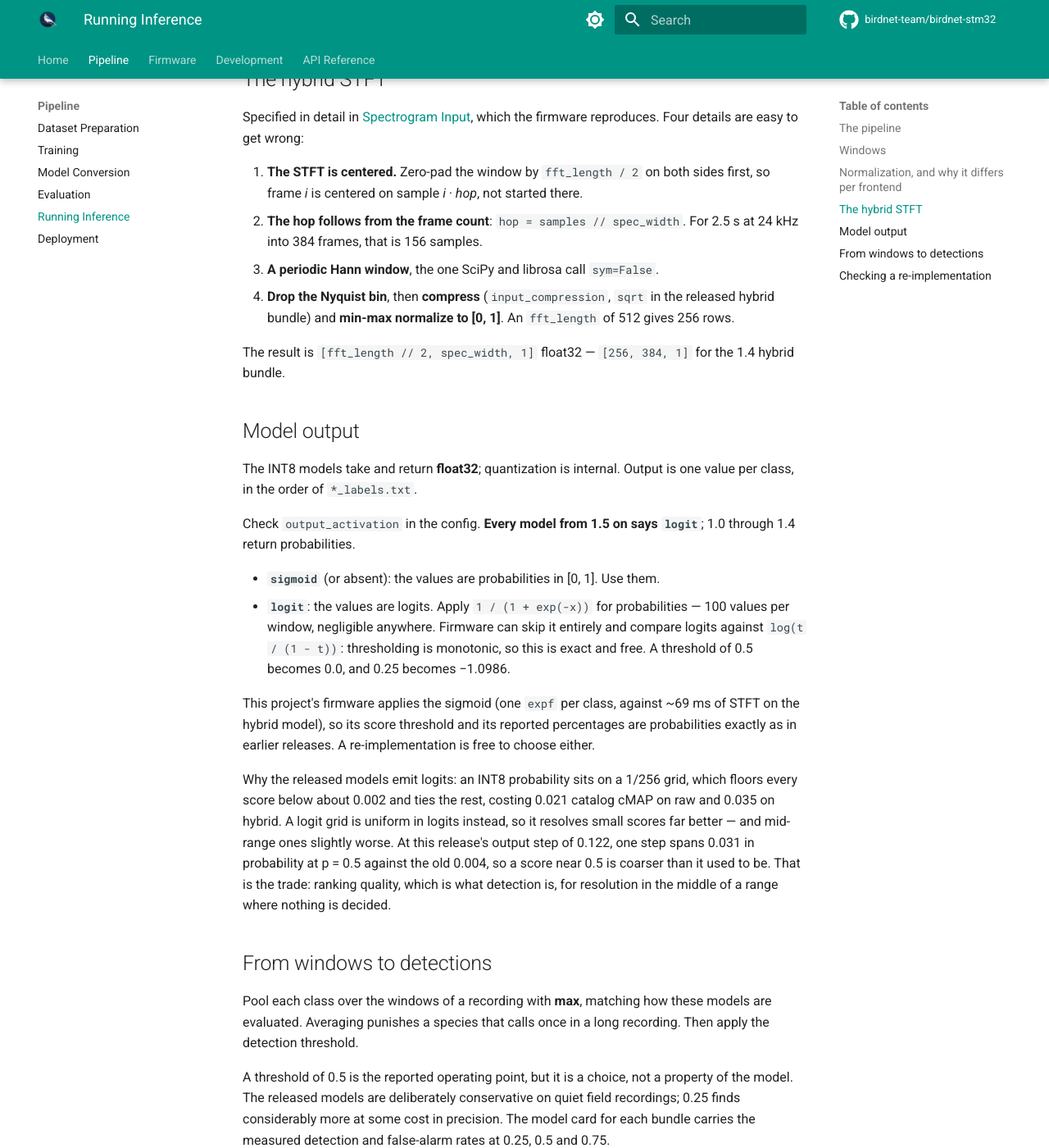
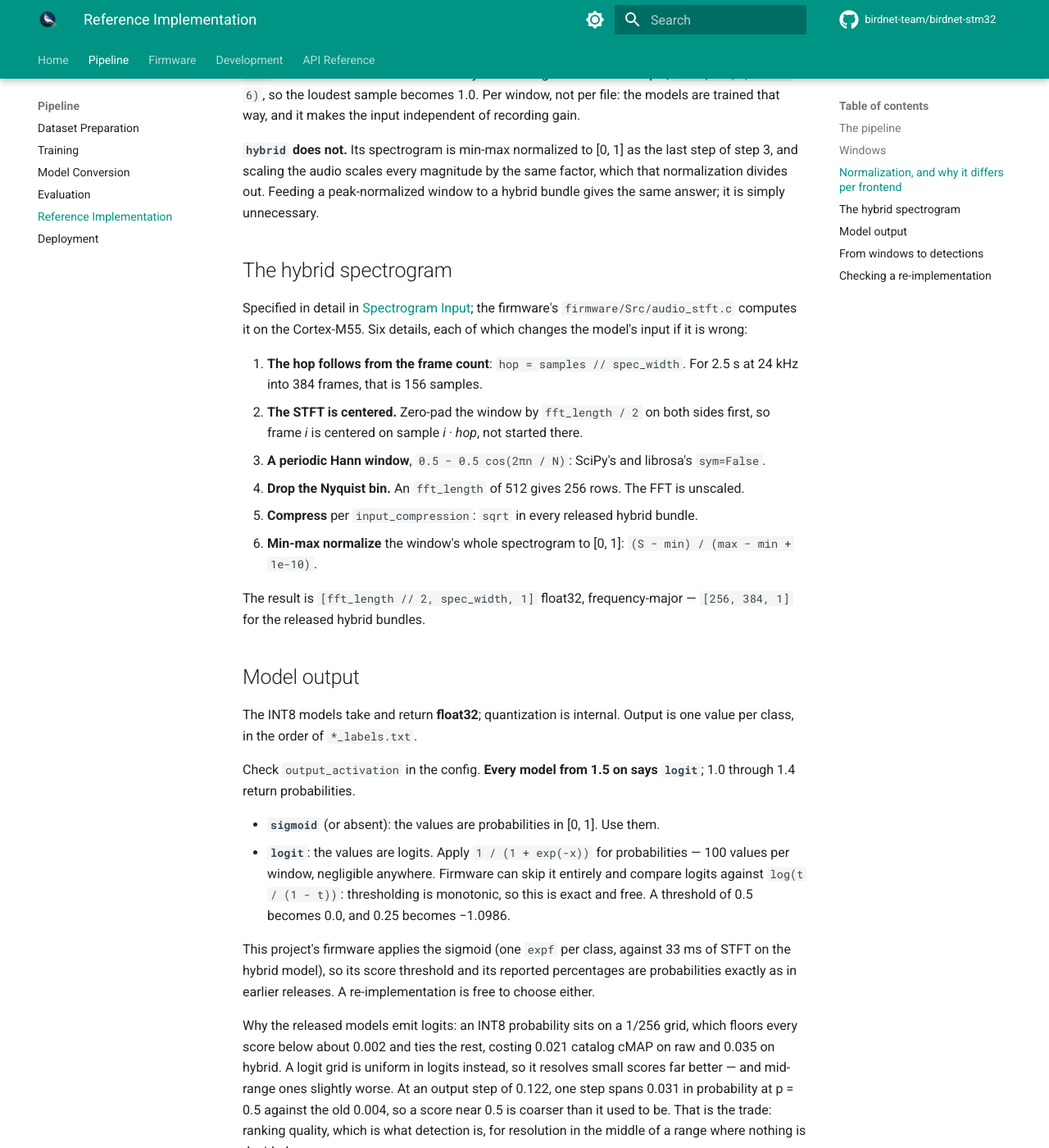
Before and after one commit to birdnet-team/birdnet-stm32, an MkDocs documentation site: the page built from docs/inference.md, in a window 1280 px wide and 1400 px high, scrolled down 1783 px. Shown: the whole window at 82% size. Built offline with MkDocs 1.6.1 and Material for MkDocs 9.7.7, drawn with Linux system fonts in a browser that asks for light colours; comment, search, counter and statistics services are not loaded; some of the changed text lies outside the part shown.

Commit message:
Publish a reference implementation with test vectors
reference/ holds the inference contract as one readable file: read and
resample, window with a right-aligned last window, peak-normalize raw
windows, compute the hybrid STFT (centered frames, periodic Hann, Nyquist
dropped, compression, min-max), apply the sigmoid to logit bundles, pool
by max. It needs only NumPy, SoundFile and TensorFlow Lite, so it can be
read top to bottom and ported.

A port also needs something to compare against. vectors/test_signal.wav is
a 6 s synthetic recording, and vectors/<bundle>.json records every stage on
it for each released bundle -- the cut window, the hybrid STFT before and
after compression, the model input and the model's outputs -- as shape,
sum, range and leading values, so the first diverging stage can be found
from any language. --check-vectors applies the tolerances a faithful port
meets; --dump writes every stage as .npy.

tests/test_reference_implementation.py checks that the reference and the
training package build identical model inputs for both frontends, so the
specification cannot drift from what the models are trained and evaluated
on. It replaces examples/reference_inference.py, is linked from the top of
the README, and the docs page becomes Reference Implementation.

````diff
--- a/docs/inference.md
+++ b/docs/inference.md
@@ -1,36 +1,53 @@
-# Running Inference
+# Reference Implementation
 
 A released bundle is a TFLite model plus the constants needed to feed it. This
-page is the contract: everything between an audio file and a detection, and
-which side runs each step. [`examples/reference_inference.py`](https://github.com/birdnet-team/birdnet-stm32/blob/master/examples/reference_inference.py)
-implements exactly this in one file, with NumPy and TensorFlow Lite and nothing
-from this package, so it can be read as a specification and ported to C.
+page is the contract: everything between an audio file and a detection, which
+side runs each step, and how to prove a port computes the same thing.
+
+The contract is implemented once, in
+[`reference/birdnet_tiny_reference.py`](https://github.com/birdnet-team/birdnet-stm32/blob/master/reference/birdnet_tiny_reference.py):
+one file, NumPy + SoundFile + TensorFlow Lite, nothing from this package, so it
+can be read top to bottom and ported. The
+[`reference/`](https://github.com/birdnet-team/birdnet-stm32/tree/master/reference)
+directory also holds a synthetic test recording and, for each released bundle,
+the value of every intermediate stage on it.
 
 ```bash
-python examples/reference_inference.py \
-    --bundle release/BirdNET_Tiny_N6_USNE_90_V1.4_Raw \
-    --audio recording.wav --explain
+# Run a bundle on a recording; --explain prints each stage's shape and range
+python reference/birdnet_tiny_reference.py --bundle <bundle-dir> --audio recording.wav --explain
+
+# Check an implementation stage by stage against the recorded test vectors
+python reference/birdnet_tiny_reference.py --bundle <bundle-dir> \
+    --check-vectors reference/vectors/<bundle>.json
+
+# Keep every intermediate as .npy, to compare with your own
+python reference/birdnet_tiny_reference.py --bundle <bundle-dir> --audio recording.wav --dump stages/
 ```
 
-`--explain` prints every step with its shapes and value ranges, which is the
-fastest way to find where a re-implementation diverges.
+A bundle directory is the unpacked release zip; the script reads its
+`*_INT8.tflite`, `*_model_config.json` and `*_labels.txt`.
 
 ## The pipeline
 
-| # | Step | Host | Device |
+| # | Step | Host | STM32N6 |
 |---|---|---|---|
-| 1 | Read audio as mono float32 at the model's sample rate | resample if needed | SD read; PCM16 at 24 kHz already, scale by 1/32768 |
+| 1 | Read audio as mono float32 at the model's sample rate | resample if needed | PCM16 at 24 kHz already; scale by 1/32768 |
 | 2 | Cut into windows: `chunk_duration` long, half that as hop | ✔ | firmware |
-| 3 | Normalize each window by its peak (**`raw` only**) | ✔ | firmware |
-| 4 | `hybrid` only: magnitude STFT of the window | ✔ | Cortex-M55 |
-| 5 | Run the model, one window at a time | ✔ | NPU |
-| 6 | Apply the sigmoid if the bundle emits logits | ✔ | firmware, or use logit thresholds |
-| 7 | Pool windows into per-file scores (max) and threshold | ✔ | firmware |
+| 3 | `raw`: divide each window by its peak | ✔ | firmware |
+| 3 | `hybrid`: magnitude STFT, compress, min-max normalize | ✔ | Cortex-M55, CMSIS-DSP |
+| 4 | Run the model, one window at a time | ✔ | NPU |
+| 5 | Apply the sigmoid if the bundle emits logits | ✔ | firmware, or use logit thresholds |
+| 6 | Pool windows into per-file scores (max) and threshold | ✔ | firmware |
 
 Every constant comes from the bundle's `*_model_config.json`: `sample_rate`,
 `chunk_duration`, `audio_frontend`, `fft_length`, `spec_width`,
 `input_compression`, and `output_activation`. Class order comes from
 `*_labels.txt`. Never hard-code these; a bundle is free to change them.
+
+The two frontends differ only in step 3. A `raw` model computes its own
+spectrogram inside the network, with a learned filterbank that runs on the NPU,
+so the host only normalizes the waveform. A `hybrid` model needs a magnitude
+STFT computed outside the network.
 
 ## Windows
 
@@ -41,35 +58,41 @@
 
 The **last window is right-aligned** to the end of the recording rather than
 zero-padded, so the final seconds are scored at full weight. A recording shorter
-than one window is zero-padded once, at the end.
+than one window is zero-padded once, at the end. Six seconds of audio give
+windows starting at 0, 1.25, 2.5 and 3.5 s.
 
 ## Normalization, and why it differs per frontend
 
 **`raw` needs it.** Each window is divided by its own largest absolute sample,
-so the loudest sample becomes 1.0. Per window, not per file: the models are
-trained that way, and it makes the input independent of recording gain.
+`x / (max|x| + 1e-6)`, so the loudest sample becomes 1.0. Per window, not per
+file: the models are trained that way, and it makes the input independent of
+recording gain.
 
 **`hybrid` does not.** Its spectrogram is min-max normalized to [0, 1] as the
-last step of step 4, and scaling the audio scales every magnitude by the same
+last step of step 3, and scaling the audio scales every magnitude by the same
 factor, which that normalization divides out. Feeding a peak-normalized window
 to a hybrid bundle gives the same answer; it is simply unnecessary.
 
-## The hybrid STFT
+## The hybrid spectrogram
 
-Specified in detail in [Spectrogram Input](dev/spectrogram-input.md), which the
-firmware reproduces. Four details are easy to get wrong:
+Specified in detail in [Spectrogram Input](dev/spectrogram-input.md); the
+firmware's `firmware/Src/audio_stft.c` computes it on the Cortex-M55. Six
+details, each of which changes the model's input if it is wrong:
 
-1. **The STFT is centered.** Zero-pad the window by `fft_length / 2` on both
+1. **The hop follows from the frame count**: `hop = samples // spec_width`. For
+   2.5 s at 24 kHz into 384 frames, that is 156 samples.
+2. **The STFT is centered.** Zero-pad the window by `fft_length / 2` on both
    sides first, so frame *i* is centered on sample *i · hop*, not started there.
-2. **The hop follows from the frame count**: `hop = samples // spec_width`. For
-   2.5 s at 24 kHz into 384 frames, that is 156 samples.
-3. **A periodic Hann window**, the one SciPy and librosa call `sym=False`.
-4. **Drop the Nyquist bin**, then **compress** (`input_compression`, `sqrt` in
-   the released hybrid bundle) and **min-max normalize to [0, 1]**. An
-   `fft_length` of 512 gives 256 rows.
+3. **A periodic Hann window**, `0.5 − 0.5 cos(2πn / N)`: SciPy's and librosa's
+   `sym=False`.
+4. **Drop the Nyquist bin.** An `fft_length` of 512 gives 256 rows. The FFT is
+   unscaled.
+5. **Compress** per `input_compression`: `sqrt` in every released hybrid bundle.
+6. **Min-max normalize** the window's whole spectrogram to [0, 1]:
+   `(S − min) / (max − min + 1e-10)`.
 
-The result is `[fft_length // 2, spec_width, 1]` float32 — `[256, 384, 1]` for
-the 1.4 hybrid bundle.
+The result is `[fft_length // 2, spec_width, 1]` float32, frequency-major —
+`[256, 384, 1]` for the released hybrid bundles.
 
 ## Model output
 
@@ -86,7 +109,7 @@
   monotonic, so this is exact and free. A threshold of 0.5 becomes 0.0, and 0.25
   becomes −1.0986.
 
-This project's firmware applies the sigmoid (one `expf` per class, against ~69 ms
+This project's firmware applies the sigmoid (one `expf` per class, against 33 ms
 of STFT on the hybrid model), so its score threshold and its reported percentages
 are probabilities exactly as in earlier releases. A re-implementation is free to
 choose either.
@@ -95,10 +118,10 @@
 which floors every score below about 0.002 and ties the rest, costing 0.021
 catalog cMAP on raw and 0.035 on hybrid. A logit grid is uniform in logits
 instead, so it resolves small scores far better — and mid-range ones slightly
-worse. At this release's output step of 0.122, one step spans 0.031 in
-probability at p = 0.5 against the old 0.004, so a score near 0.5 is coarser than
-it used to be. That is the trade: ranking quality, which is what detection is,
-for resolution in the middle of a range where nothing is decided.
+worse. At an output step of 0.122, one step spans 0.031 in probability at
+p = 0.5 against the old 0.004, so a score near 0.5 is coarser than it used to
+be. That is the trade: ranking quality, which is what detection is, for
+resolution in the middle of a range where nothing is decided.
 
 ## From windows to detections
 
@@ -114,13 +137,31 @@
 
 ## Checking a re-implementation
 
-Compare against `examples/reference_inference.py` on the same file, window by
-window. Expect agreement to within a few INT8 steps rather than exactly: the
-last activation grid is 1/256, and small input differences (the order in which
-normalizations round, a different FFT library) move a score by a step or two.
+`reference/vectors/test_signal.wav` is a 6 s synthetic recording (24 kHz, mono,
+PCM16) with a sparse whistle, a frequency sweep and one loud transient. For each
+released bundle, `reference/vectors/<bundle>.json` records every window's stages:
 
-Measured between the reference script and this package's own evaluation path,
-over 60 windows of a 10-minute field recording:
+| Key | Stage |
+|---|---|
+| `window` | the cut audio (step 2) |
+| `stft_magnitude` | hybrid only: the linear magnitude STFT (steps 3.1–3.4) |
+| `compressed` | hybrid only: after compression (step 3.5) |
+| `model_input` | the tensor the model is fed |
+| `model_output` | the model's raw outputs (logits from 1.5 on) |
+
+Each array is summarized as its shape, sum, minimum, maximum and first eight
+values in row-major order — enough to find the first stage where a port
+diverges, in any language. `pooled` holds the recording's pooled probabilities.
+
+A faithful port agrees to about 1e-4 relative on every input stage (float32, a
+different FFT library) and within one or two INT8 output steps on the model
+output; detections at 0.5 match exactly. `--check-vectors` applies exactly these
+tolerances. Typical mistakes, in the order they are usually made: a non-centered
+STFT, a symmetric Hann window, keeping the Nyquist bin, forgetting the min-max
+normalization, and normalizing a whole file instead of each window.
+
+On real field audio, measured between the reference script and this package's
+own evaluation path over 60 windows of a 10-minute recording:
 
 | | raw | hybrid |
 |---|---|---|
@@ -129,7 +170,8 @@
 | worst single window | 0.051 | 0.035 |
 | same detections at 0.5 | 100% | 99.98% |
 
-That is the same tolerance the project accepts between host and board
-(`board-test` flags differences above 0.05). If your implementation agrees this
-closely, it is correct; if whole classes disagree, look at step 4 first — a
-non-centered STFT or a missing min-max normalization is the usual cause.
+That is the tolerance the project accepts between host and board
+(`board-test` flags differences above 0.05). The test suite keeps the pieces in
+step: `tests/test_reference_implementation.py` checks that the reference and the
+training package build identical model inputs, and `tests/test_firmware_stft.py`
+compiles the firmware's STFT natively and checks it against the host.
--- a/mkdocs.yml
+++ b/mkdocs.yml
@@ -89,7 +89,7 @@
       - Training: training.md
       - Model Conversion: conversion.md
       - Evaluation: evaluation.md
-      - Running Inference: inference.md
+      - Reference Implementation: inference.md
       - Deployment: deployment.md
   - Firmware:
       - firmware/index.md
````
Also changed, not shown: CHANGELOG.md (+11 -0 lines), README.md (+18 -0 lines), docs/conversion.md (+1 -1 lines), reference/README.md (added, +132 -0 lines), 7 other files.
